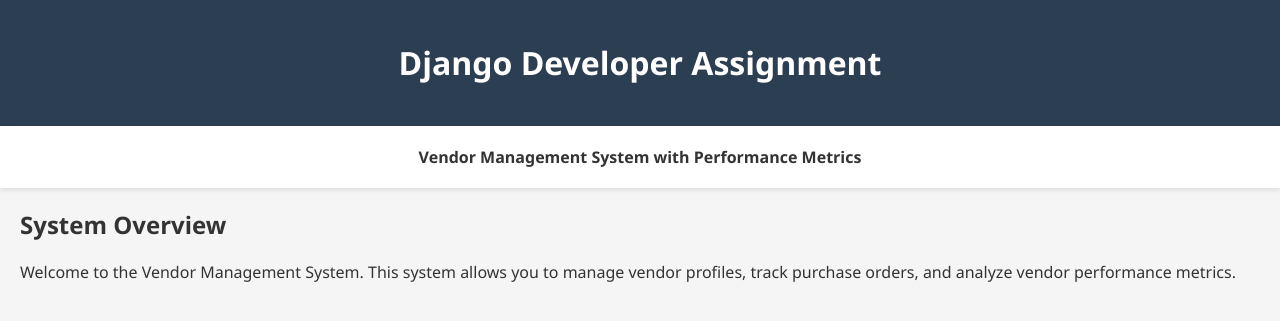
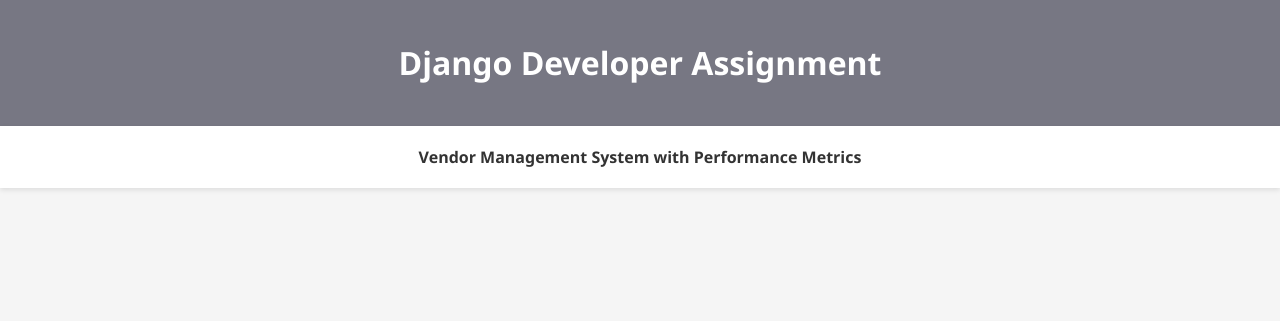
Before and after one commit to Pranali617/vendor_mangement, a Django app: page / in a window 1280 px wide. Shown: the top 321 px of the page. Run offline with Django 4.2, Linux system fonts and the light colour scheme.

Commit message:
Add files via upload

```diff
--- a/vendor_mangement/templates/home.html
+++ b/vendor_mangement/templates/home.html
@@ -11,11 +11,11 @@
         padding: 0;
         box-sizing: border-box;
         background-color: #f5f5f5;
-        color: #333;
+        color: #9e6666;
       }
 
       header {
-        background-color: #2c3e51;
+        background-color: #777783;
         color: #fff;
         text-align: center;
         padding: 20px 0;
@@ -52,7 +52,7 @@
       footer {
         text-align: center;
         padding: 20px 0;
-        background-color: #333;
+        background-color: #b37b7b;
         color: #fff;
       }
     </style>
@@ -66,37 +66,6 @@
       <a href="#vendor-profiles">Vendor Management System with Performance Metrics</a>
     </nav>
 
-    <section>
-      <h2>System Overview</h2>
-      <p>Welcome to the Vendor Management System. This system allows you to manage vendor profiles, track purchase orders, and analyze vendor performance metrics.</p>
-      <!-- Add more information about each core feature here -->
-    </section>
 
-    <!-- <section>
-      <h2>API Documentation</h2>
-      <p>
-        Access the API test suite documentation:
-        <a href="https://documenter.getpostman.com/view/31500665/2s9YeLZpj5">API Documentation Link</a>
-      </p>
-    </section>
-
-    <section>
-      <h2>GitHub Repository</h2>
-      <p>
-        Check out the source code on GitHub:
-        <a href="https://github.com/codejahirx/Vendor-management-system.git" target="_blank">GitHub Repository</a>
-      </p>
-    </section>
-
-    <section>
-      <h2>Contact Information</h2>
-      <p>
-        <a href="mailto:codejahirx@gmail.com">codejahirx@gmail.com</a>.
-      </p>
-    </section> -->
-
-    <!-- <footer>
-      <p>&copy; 2023 Vendor Management System</p>
-    </footer> -->
   </body>
 </html>
```
